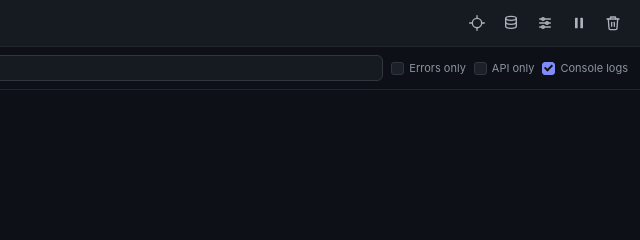
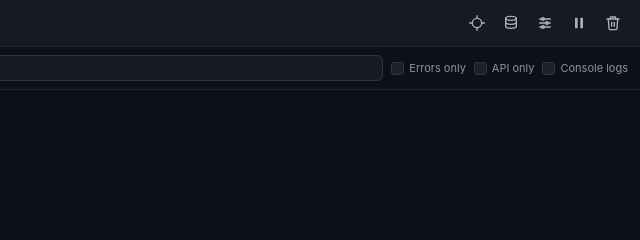
Before and after one commit to Armstain/NetLens, a browser extension: page sidepanel.html in a window 1280 px wide. Shown: the top 240 px of the page, 640-1280 px from the left. Drawn offline with Linux system fonts and the light colour scheme.

Commit message:
Turn off console logs by default in the request list

```diff
--- a/sidepanel.html
+++ b/sidepanel.html
@@ -34,7 +34,7 @@
       <span>API only</span>
     </label>
     <label class="errors-toggle log-toggle" title="Show console.error/warn and uncaught exceptions">
-      <input type="checkbox" id="showLogs" checked />
+      <input type="checkbox" id="showLogs" />
       <span>Console logs</span>
     </label>
   </div>
```
